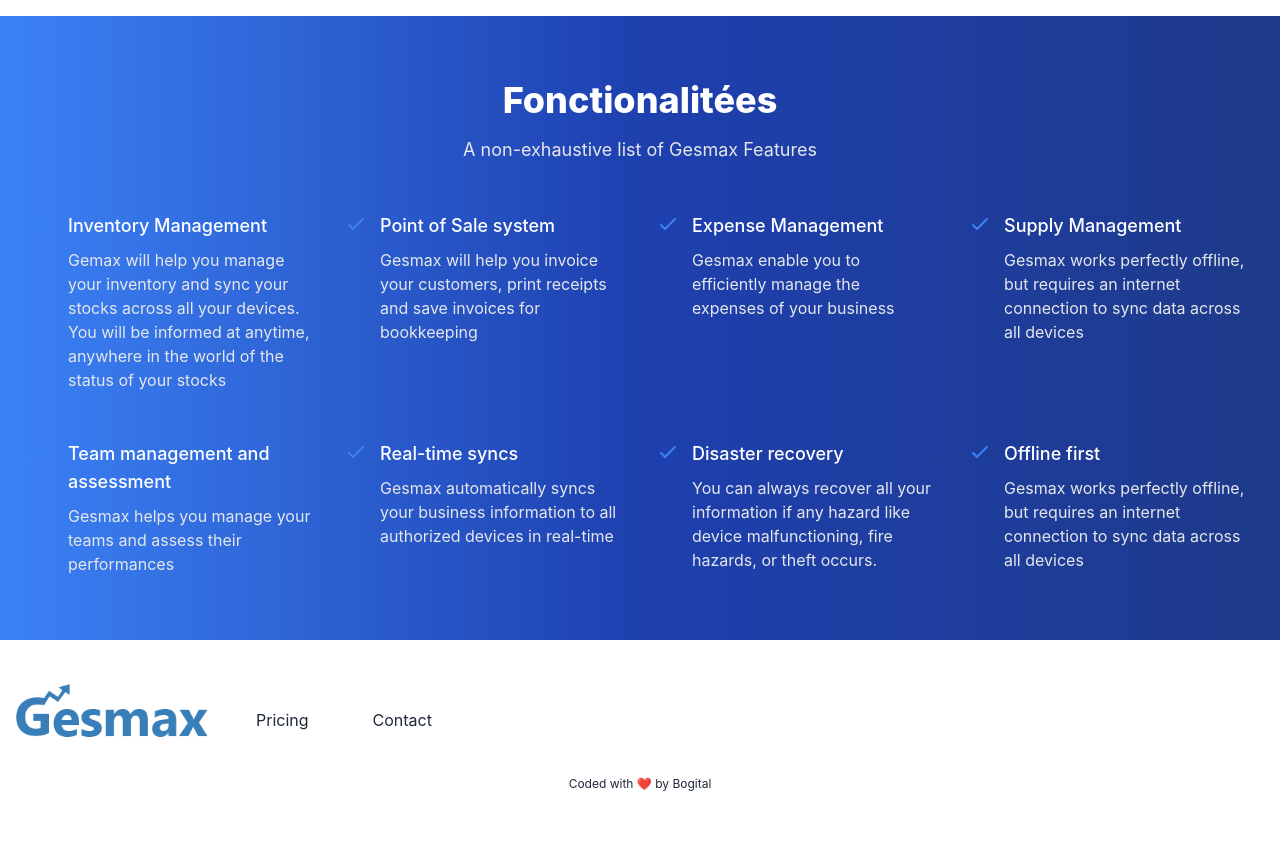
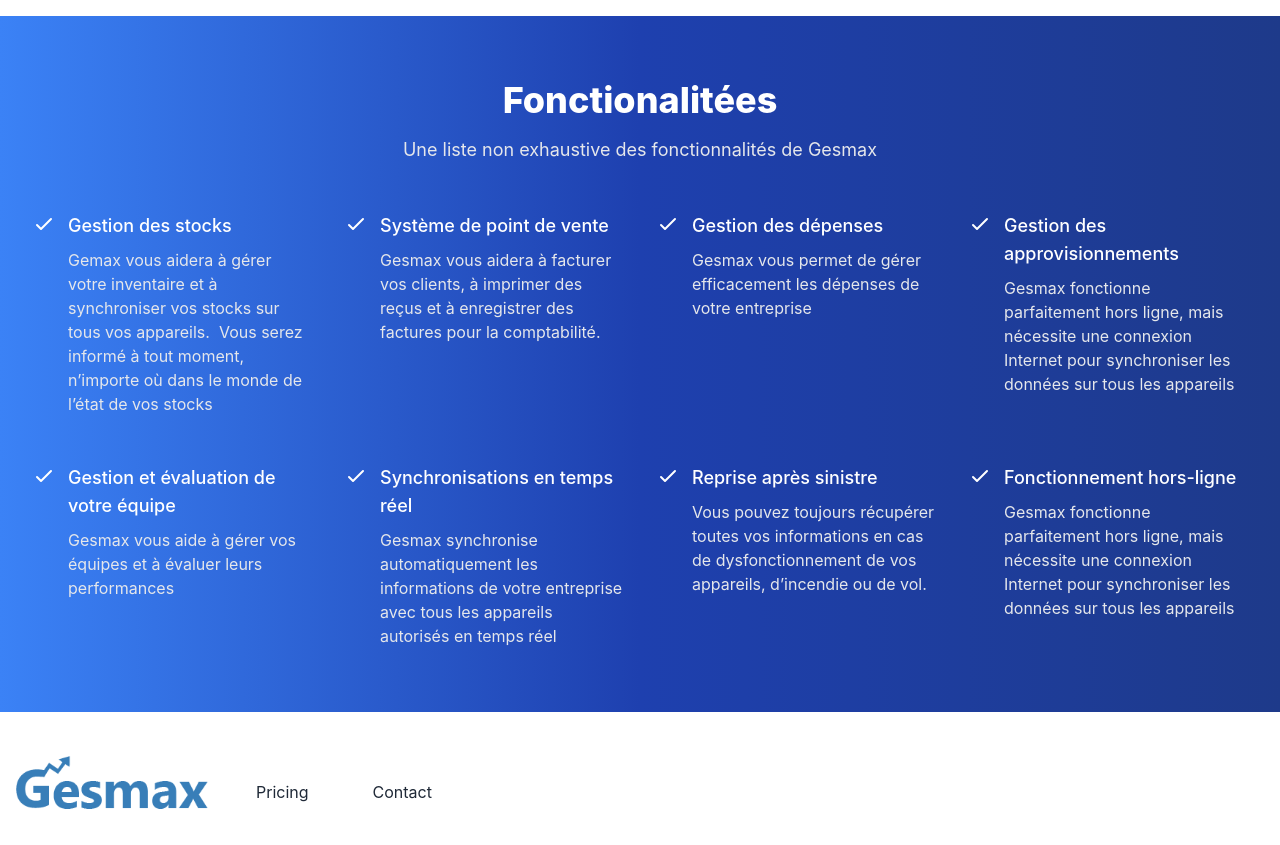
Before and after one commit to kamicodaxe/gesmax.web, a Next.js app: page / in a window 1280 px wide. Shown: the part 560-1405 px from the top of the page. Before the commit the page ends 1360 px from the top, so only its background shows below. Built offline with nearby package versions, Linux system fonts and the light colour scheme; no server answers.

Commit message:
- updated strings
TIME: 1H

```diff
--- a/components/Features.tsx
+++ b/components/Features.tsx
@@ -6,28 +6,27 @@
 }
 
 const Tick = () => (
-    <svg xmlns="http://www.w3.org/2000/svg" fill="none" viewBox="0 0 24 24" stroke="currentColor" aria-hidden="true" className="flex-shrink-0 w-6 h-6 text-primary">
+    <svg xmlns="http://www.w3.org/2000/svg" fill="none" viewBox="0 0 24 24" stroke="currentColor" aria-hidden="true" className="flex-shrink-0 w-6 h-6 text-white">
         <path strokeLinecap="round" strokeLinejoin="round" strokeWidth="2" d="M5 13l4 4L19 7"></path>
     </svg>
 )
 
 const Features: React.FC<Props> = ({ locale }) => {
     const router = useRouter()
-    const navigate = useCallback((sport: string) => () => router.push(`/results/${sport}`), [])
-    const isFr = useMemo(() => locale.toLowerCase().includes('fr'), [locale])
-    const title = isFr ? "Fonctionalitées" : "Features"
+    const lang = useMemo(() => (locale || '').toLowerCase().includes('fr'), [locale]) ? 'fr' : 'en'
+    const s = strings[lang]
 
     return (
         <div className="bg-gradient-to-r from-primary via-blue-800 to-blue-900 text-white">
             <div className="px-4 py-16 mx-auto max-w-7xl sm:px-6 lg:px-8">
                 <div className="max-w-3xl mx-auto text-center">
-                    <h2 className="text-3xl font-extrabold sm:text-4xl">{title}</h2>
-                    <p className="mt-4 text-lg text-gray-200">A non-exhaustive list of Gesmax Features</p>
+                    <h2 className="text-3xl font-extrabold sm:text-4xl">{s.title}</h2>
+                    <p className="mt-4 text-lg text-gray-200">{s.subtitle}</p>
                 </div>
                 <dl className="mt-12 space-y-10 sm:space-y-0 sm:grid sm:grid-cols-2 sm:gap-x-6 sm:gap-y-12 lg:grid-cols-4 lg:gap-x-8">
 
                     {
-                        features.map(_feature => (
+                        s.features.map(_feature => (
                             <div className="flex" key={_feature.title}>
                                 <Tick />
                                 <div className="ml-3">
@@ -44,7 +43,11 @@
     )
 }
 
-const features = [
+const strings = {
+    'en': {
+        'title': 'Features',
+        'subtitle': 'A non-exhaustive list of Gesmax Features',
+        'features': [
             {
                 title: "Inventory Management",
                 desc: "Gemax will help you manage your inventory and sync your stocks across all your devices.  You will be informed at anytime, anywhere in the world of the status of your stocks"
@@ -78,4 +81,45 @@
                 desc: "Gesmax works perfectly offline, but requires an internet connection to sync data across all devices"
             },
         ]
+    },
+    'fr': {
+        'title': 'Fonctionalitées',
+        'subtitle': 'Une liste non exhaustive des fonctionnalités de Gesmax',
+        'features': [
+            {
+                title: "Gestion des stocks",
+                desc: "Gemax vous aidera à gérer votre inventaire et à synchroniser vos stocks sur tous vos appareils.  Vous serez informé à tout moment, n’importe où dans le monde de l’état de vos stocks"
+            },
+            {
+                title: "Système de point de vente",
+                desc: "Gesmax vous aidera à facturer vos clients, à imprimer des reçus et à enregistrer des factures pour la comptabilité."
+            },
+            {
+                title: "Gestion des dépenses",
+                desc: "Gesmax vous permet de gérer efficacement les dépenses de votre entreprise"
+            },
+            {
+                title: "Gestion des approvisionnements",
+                desc: "Gesmax fonctionne parfaitement hors ligne, mais nécessite une connexion Internet pour synchroniser les données sur tous les appareils"
+            },
+            {
+                title: "Gestion et évaluation de votre équipe",
+                desc: "Gesmax vous aide à gérer vos équipes et à évaluer leurs performances"
+            },
+            {
+                title: "Synchronisations en temps réel",
+                desc: "Gesmax synchronise automatiquement les informations de votre entreprise avec tous les appareils autorisés en temps réel"
+            },
+            {
+                title: "Reprise après sinistre",
+                desc: "Vous pouvez toujours récupérer toutes vos informations en cas de dysfonctionnement de vos appareils, d’incendie ou de vol."
+            },
+            {
+                title: "Fonctionnement hors-ligne",
+                desc: "Gesmax fonctionne parfaitement hors ligne, mais nécessite une connexion Internet pour synchroniser les données sur tous les appareils"
+            },
+        ]
+    },
+}
+
 export default Features
--- a/components/HomeHeader.tsx
+++ b/components/HomeHeader.tsx
@@ -81,8 +81,6 @@
                 }
             </nav>
 
-
-
             <section className="bg-white text-gray-900">
                 <div className="container flex flex-col justify-center p-6 mx-auto sm:py-6 lg:py-12 lg:flex-row lg:justify-between">
                     <div className="flex flex-col justify-center p-6 text-center rounded-sm lg:max-w-md xl:max-w-lg lg:text-left">
--- a/pages/contact.tsx
+++ b/pages/contact.tsx
@@ -10,22 +10,18 @@
 
 const Contact: NextPage<Props> = ({ data }) => {
   const { locale } = useRouter()
-  const isFr = useMemo(() => (locale || '').toLowerCase().includes('fr'), [locale])
-  const title = isFr ? "Contactez-nous, Gesmax By Bogital" : "Contact, Gesmax By Bogital"
-  const desc = isFr ? "Contactez-nous, Gesmax By Bogital" : "Contact, Gesmax By Bogital"
-  const subtitle = ""
+  const lang = useMemo(() => (locale || '').toLowerCase().includes('fr'), [locale]) ? 'fr' : 'en'
+  const s = strings[lang]
 
   return (
-    <Layout locale={locale as string} title={title} desc={desc}>
-      <Header locale={locale as string} title="Contact" subtitle={subtitle} active='contact' hideHero />
+    <Layout locale={locale as string} title={s.title} desc={s.desc}>
+      <Header locale={locale as string} title="Contact" subtitle={s.subtitle} active='contact' hideHero />
       <section className="min-h-screen bg-gradient-to-r from-primary via-blue-800 to-blue-900 ">
         {/* <section className="min-h-screen bg-gradient-to-r from-primary via-blue-800 to-blue-900 dark:from-gray-700 dark:via-gray-800 dark:to-gray-900"> */}
         <div className="container flex flex-col min-h-screen px-6 py-12 mx-auto">
           <div className="flex-1 lg:flex lg:items-center lg:-mx-6">
             <div className="text-white lg:w-1/2 lg:mx-6">
-              <h1 className="text-3xl font-semibold capitalize lg:text-5xl">Contact US</h1>
-
-              {/* <p className="max-w-xl mt-6">Ask us everything and we would love to hear from you</p> */}
+              <h1 className="text-3xl font-semibold capitalize lg:text-5xl">{s.contact}</h1>
 
               <div className="mt-6 space-y-8 md:mt-8">
                 <p className="flex items-start -mx-2">
@@ -88,31 +84,30 @@
                 </div>
               </div> */}
 
-
             </div>
 
             <div className="mt-8 lg:w-1/2 lg:mx-6">
               <div className="w-full px-8 py-10 mx-auto overflow-hidden bg-white shadow-2xl rounded-xl dark:bg-gray-900 lg:max-w-xl">
-                <h1 className="text-2xl font-medium text-gray-700 dark:text-gray-200">Contact form</h1>
+                <h1 className="text-2xl font-medium text-gray-700 dark:text-gray-200">{s.form}</h1>
 
                 <form className="mt-6" action="https://formsubmit.co/af08c8ea8870e60d69f31868a7acb70e" method="POST">
                   <div className="flex-1">
-                    <label className="block mb-2 text-sm text-gray-600 dark:text-gray-200">Full Name</label>
+                    <label className="block mb-2 text-sm text-gray-600 dark:text-gray-200">{s.name}</label>
                     <input name="name" type="text" placeholder="John Doe" className="block w-full px-5 py-3 mt-2 text-gray-700 bg-white border border-gray-200 rounded-md dark:bg-gray-900 dark:text-gray-300 dark:border-gray-600 focus:border-blue-400 focus:ring-blue-300 focus:ring-opacity-40 dark:focus:border-blue-300 focus:outline-none focus:ring" />
                   </div>
 
                   <div className="flex-1 mt-4">
-                    <label className="block mb-2 text-sm text-gray-600 dark:text-gray-200">Phone number</label>
+                    <label className="block mb-2 text-sm text-gray-600 dark:text-gray-200">{s.phone}</label>
                     <input name="phone" type="phone" placeholder="+1 (840) 541-2563" className="block w-full px-5 py-3 mt-2 text-gray-700 bg-white border border-gray-200 rounded-md dark:bg-gray-900 dark:text-gray-300 dark:border-gray-600 focus:border-blue-400 focus:ring-blue-300 focus:ring-opacity-40 dark:focus:border-blue-300 focus:outline-none focus:ring" />
                   </div>
 
                   <div className="flex-1 mt-4">
-                    <label className="block mb-2 text-sm text-gray-600 dark:text-gray-200">Email address</label>
+                    <label className="block mb-2 text-sm text-gray-600 dark:text-gray-200">{s.email}</label>
                     <input name="email" type="email" placeholder="johndoe@example.com" className="block w-full px-5 py-3 mt-2 text-gray-700 bg-white border border-gray-200 rounded-md dark:bg-gray-900 dark:text-gray-300 dark:border-gray-600 focus:border-blue-400 focus:ring-blue-300 focus:ring-opacity-40 dark:focus:border-blue-300 focus:outline-none focus:ring" />
                   </div>
 
                   <div className="w-full mt-6">
-                    <label className="block mb-2 text-sm text-gray-600 dark:text-gray-200">Message</label>
+                    <label className="block mb-2 text-sm text-gray-600 dark:text-gray-200">{s.message}</label>
                     <textarea name="message" className="block w-full h-32 px-5 py-3 mt-2 text-gray-700 placeholder-gray-400 bg-white border border-gray-200 rounded-md md:h-48 dark:bg-gray-900 dark:text-gray-300 dark:border-gray-600 focus:border-blue-400 focus:ring-blue-300 focus:ring-opacity-40 dark:focus:border-blue-300 focus:outline-none focus:ring" placeholder="Message"></textarea>
                   </div>
 
@@ -120,7 +115,7 @@
                   <input type="hidden" name="_subject" value="New submission! GESMAX"></input>
 
                   <button className="w-full px-6 py-3 mt-6 text-sm font-medium tracking-wide text-white capitalize transition-colors duration-300 transform bg-primary rounded-md hover:bg-blue-500 focus:outline-none focus:ring focus:ring-blue-400 focus:ring-opacity-50">
-                    get in touch
+                    {s.getInTouch}
                   </button>
                 </form>
               </div>
@@ -133,6 +128,33 @@
   )
 }
 
+const strings = {
+  'en': {
+    'title': 'Contact, Gesmax By Bogital',
+    'desc': 'Contact, Gesmax By Bogital',
+    'subtitle': '',
+    'contact': 'Contact us',
+    'form': 'Contact form',
+    'name': 'Full name',
+    'phone': 'Phone number',
+    'email': 'Email address',
+    'message': 'Message',
+    'getInTouch': 'get in touch',
+  },
+  'fr': {
+    'title': 'Contactez-nous, Gesmax By Bogital',
+    'desc': 'Contactez-nous, Gesmax By Bogital',
+    'subtitle': '',
+    'contact': 'Contactez-nous',
+    'form': 'Formulaire de contact',
+    'name': 'Nom complet',
+    'phone': 'Numéro de téléphone',
+    'email': 'Adresse courriel',
+    'message': 'Message',
+    'getInTouch': 'contactez-nous',
+  },
+}
+
 
 export const getStaticProps: GetStaticProps = async (context) => {
   const data: any[] = []
```
Lines whose indentation alone changed are shown as unchanged.
